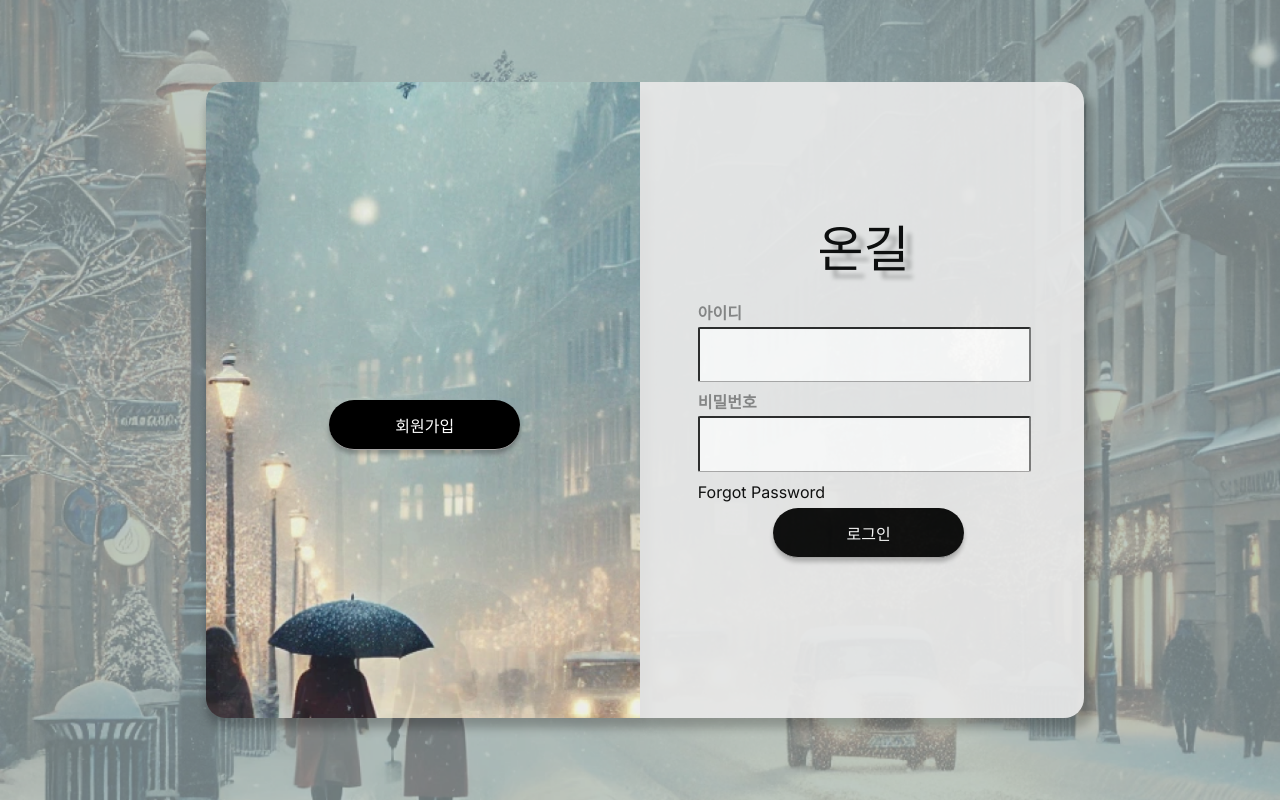
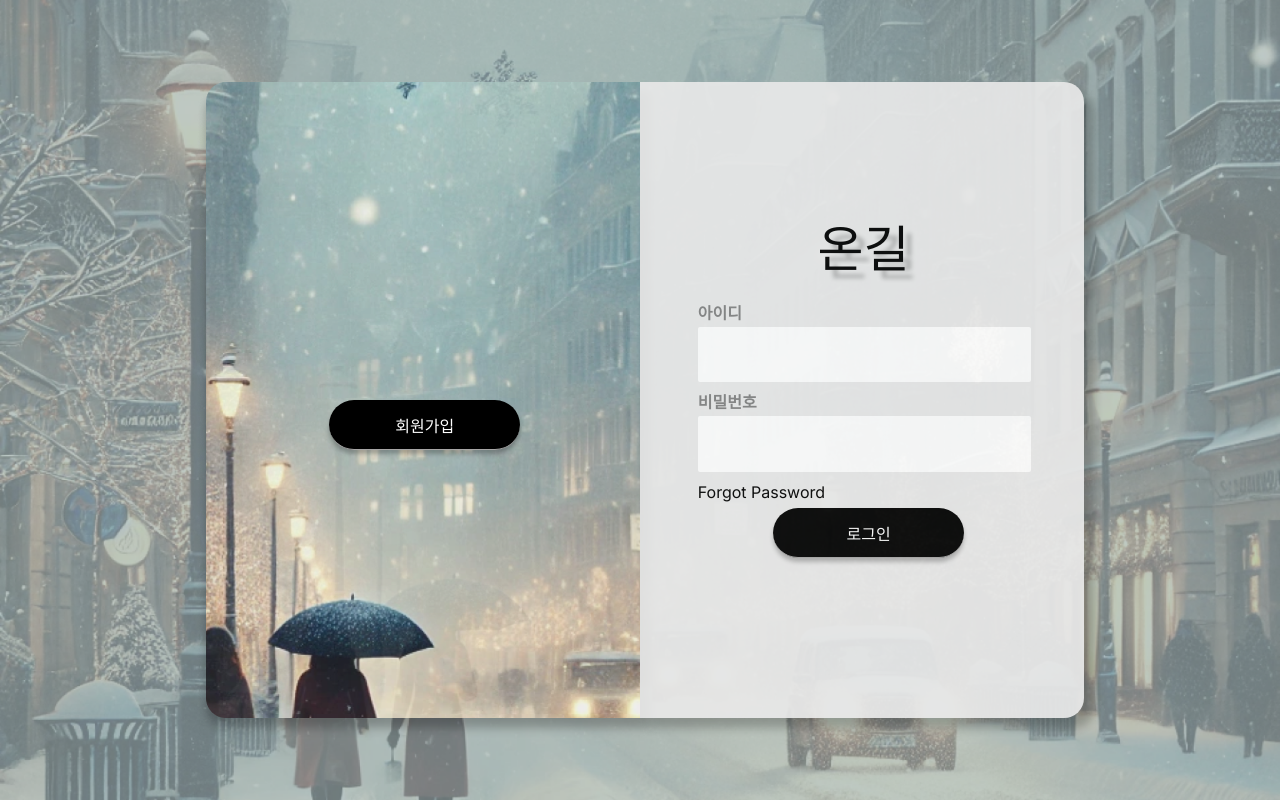
Before and after one commit to ChanHyuckYou/Ongil_Bepo, a React (Vite) app: page / in a window 1280 px wide. Built offline with nearby package versions, Linux system fonts and the light colour scheme; a web font is replaced by a local one.

Commit message:
로그인 페이지 수정

```diff
--- a/src/Router/Router.jsx
+++ b/src/Router/Router.jsx
@@ -5,6 +5,7 @@ import {
   useNavigationType,
   useLocation,
 } from "react-router-dom";
+
 import Login from "../screens/Login.jsx";
 import Signup from "../screens/Signup.jsx";
 import Home from "../screens/Home.jsx";
--- a/src/screens/Login.jsx
+++ b/src/screens/Login.jsx
@@ -3,13 +3,16 @@ import { useNavigate } from "react-router-dom";
 
 const Login = () => {
     const nav = useNavigate();
-    const handleDivClick = () => {
+    const handleDivClick1 = () => {
         nav("/signup");
+    };
+    const handleDivClick2 = () => {
+        nav("/find-pwd");
     };
   	return (
     		<div className={styles.login}>
       			<div className={styles.signInBg}>
-                    <div className={styles.signInBtn} onClick={handleDivClick}>회원가입 </div>
+                    <div className={styles.signInBtn} onClick={handleDivClick1}>회원가입 </div>
       			</div>
       			<div className={styles.loginBg}>
       			    <div className={styles.logo}>온길</div>
@@ -17,8 +20,8 @@ const Login = () => {
                         <div className={styles.id}>아이디</div>
                         <input className={styles.idInput} />
                         <div className={styles.pwd}>비밀번호</div>
-                        <input className={styles.pwdInput} />
-                        <div className={styles.findPwdBtn}>Forgot Password</div>
+                        <input className={styles.pwdInput} type="password"/>
+                        <div className={styles.findPwdBtn} onClick={handleDivClick2}>Forgot Password</div>
                     </div>
                     <div className={styles.loginBtn}>로그인 </div>
     		    </div>
--- a/src/styles/Login.module.css
+++ b/src/styles/Login.module.css
@@ -69,6 +69,8 @@ body, html {
     display: flex;
     justify-content : center;
     align-items : center;
+    /* 커서 */
+    cursor: pointer;
 }
 
 .loginBtn {
@@ -87,6 +89,8 @@ body, html {
     display: flex;
     justify-content : center;
     align-items : center;
+    /* 커서 */
+    cursor: pointer;
 }
 
 .loginForm {
@@ -113,6 +117,9 @@ body, html {
   	box-sizing: border-box;
   	width: 100%;
   	height: 25%;
+  	border: none; /* 테두리 */
+  	font-size: 15pt;
+  	padding-left: 15px; /* 안쪽 여백 */
 }
 .pwd{
     position: relative;
@@ -130,10 +137,15 @@ body, html {
   	box-sizing: border-box;
   	width: 100%;
   	height: 25%;
+  	border: none; /* 테두리 */
+  	font-size: 13pt;
+  	padding-left: 15px; /* 안쪽 여백 */
 }
 .findPwdBtn{
     position: relative;
     top: 50px;
+    /* 커서 */
+    cursor: pointer;
 }
 /*
 .signBtn {
```
